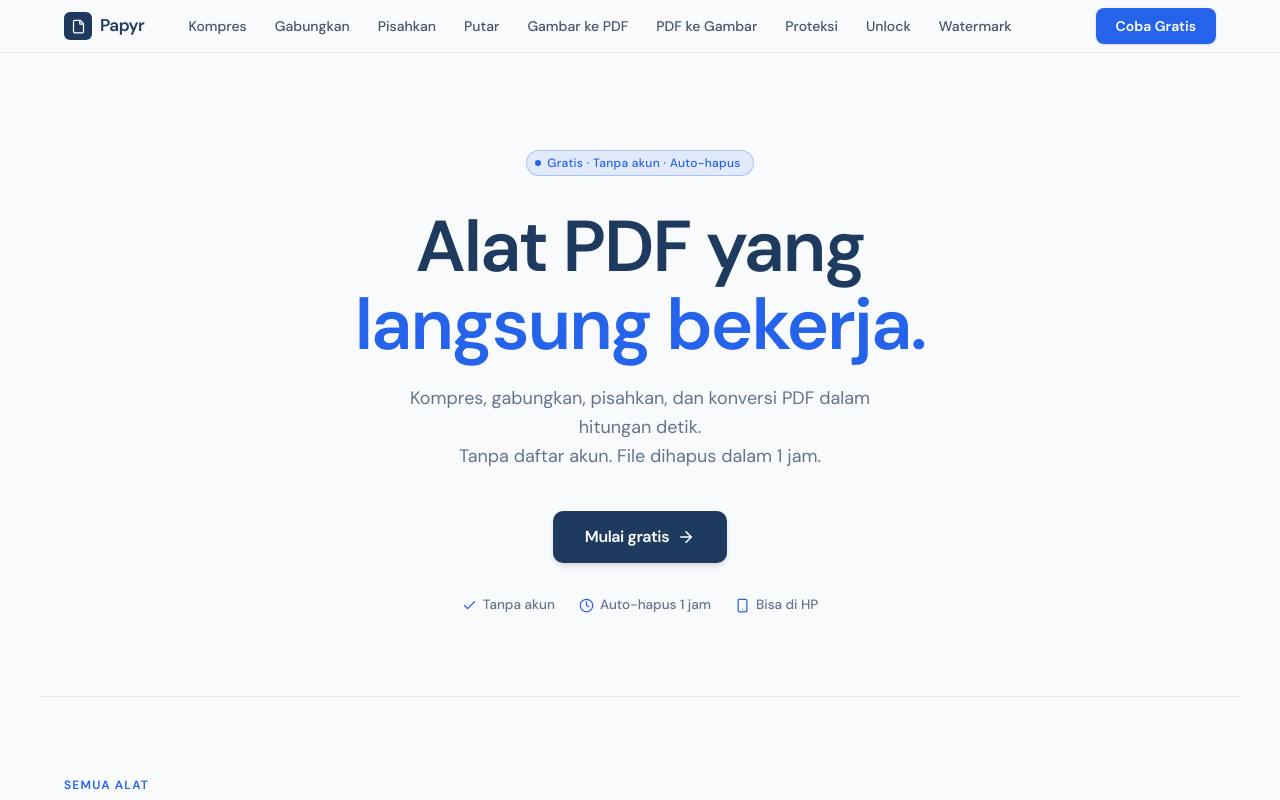
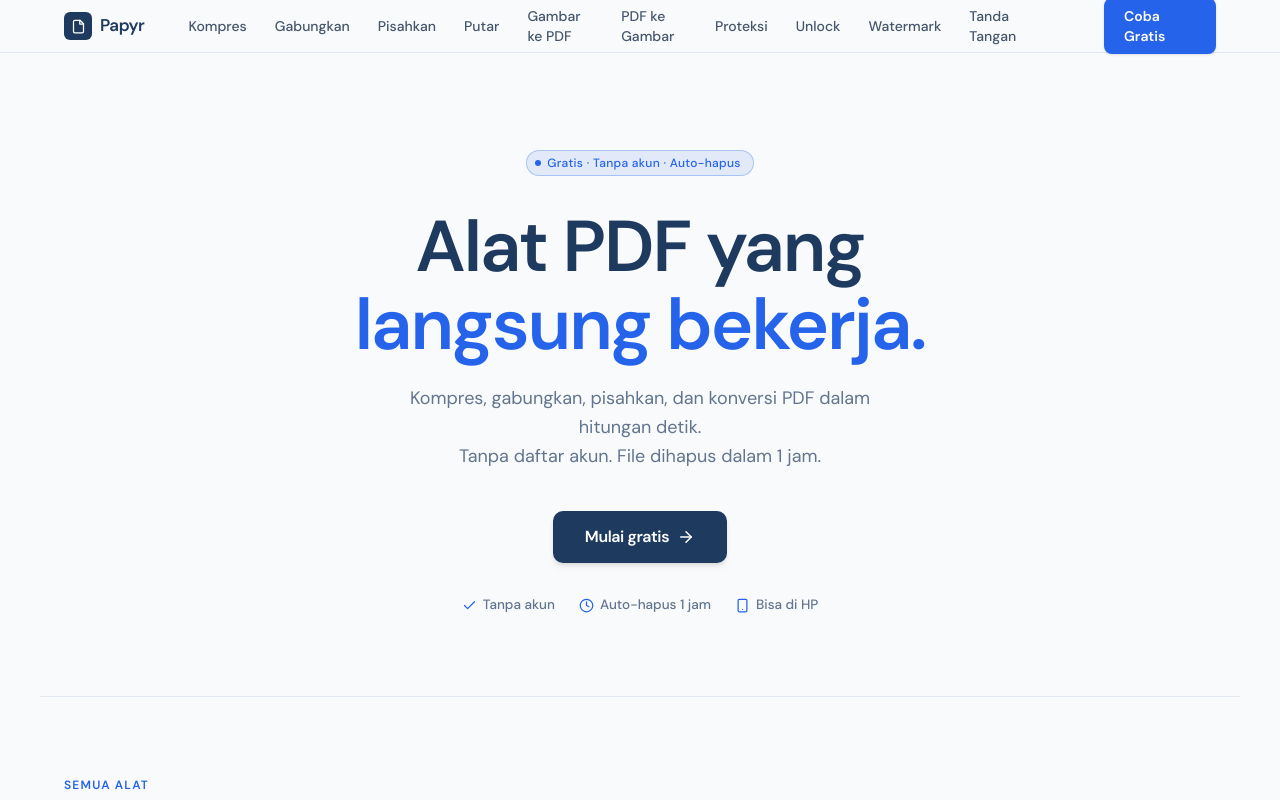
Before and after one commit to fazulfi/papyr, a Next.js app in the folder frontend/: page / in a window 1280 px wide. Shown: the top 800 px of the page. Built offline with nearby package versions, Linux system fonts and the light colour scheme.

Commit message:
feat: add /sign to navbar menu
Co-authored-by: Sisyphus <clio-agent@sisyphuslabs.ai>

```diff
--- a/frontend/src/components/Navbar.tsx
+++ b/frontend/src/components/Navbar.tsx
@@ -46,6 +46,7 @@ const NAV_LINKS = [
   { href: "/protect", label: "Proteksi" },
   { href: "/unlock", label: "Unlock" },
   { href: "/watermark", label: "Watermark" },
+  { href: "/sign", label: "Tanda Tangan" },
 ];
 
 /* ── Navbar Component ── */
```
